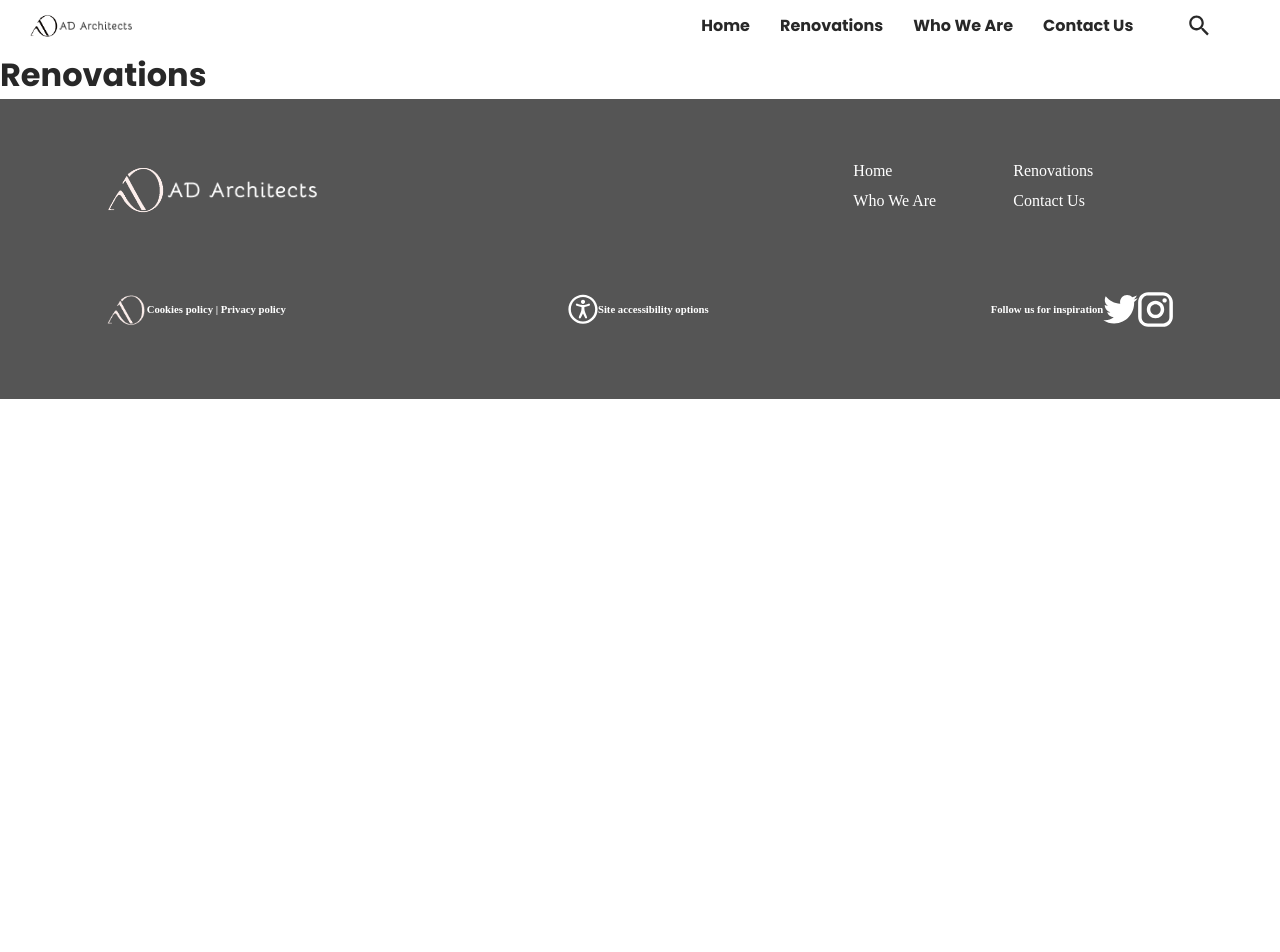
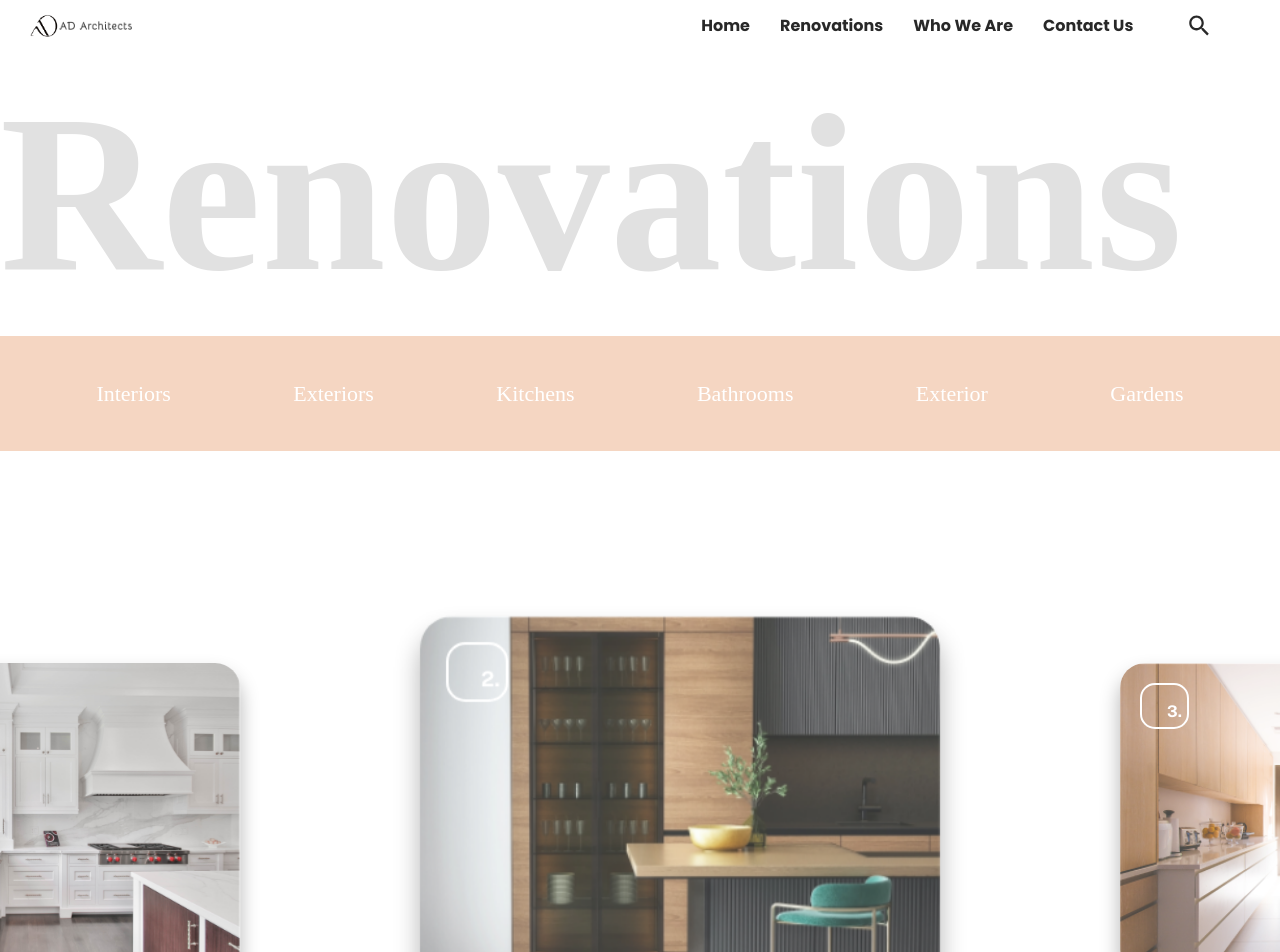
Before and after one commit to EDGI9/ad-architect-app, a React (Vite) app: page /ad-architect-app/renovations in a window 1280 px wide. Shown: the top 952 px of the page. Before the commit the page ends 800 px from the top, so only its background shows below. Built offline with nearby package versions, Linux system fonts and the light colour scheme; a web font is replaced by a local one.

Commit message:
Creation of base page for renovations page

```diff
--- a/src/views/Renovations.tsx
+++ b/src/views/Renovations.tsx
@@ -1,7 +1,42 @@
+import { useState , useEffect} from 'react';
+import {Images} from "../interfaces/Image.d";
+import { PageTitle } from "../components/PageTitle/PageTitle";
+import { SubNavBar } from "../components/SubNavBar/SubNavBar";
+import { CarrouselBig } from "../components/CarrouselBig/CarrouselBig";
+import { CarrouselSmall } from "../components/CarrouselSmall/CarrouselSmall";
+import { CarrouselDetail } from "../components/CarrouselDetail/CarrouselDetail";
+import { slider } from "../__mock__/slider";
+
 export function Renovations(): JSX.Element {
+    const subNavBarLinks = ['Interiors', 'Exteriors', 'Kitchens', 'Bathrooms', 'Exterior', 'Gardens'];
+    const image: Images.Image = {src:'', name:'', text:{title:'', description:''}}// Figure out cleaner way of doing this
+    let [currentImage, setCurrentImage] = useState(image);
+
+    const updateCurrentImage = (image: Images.Image) => {
+        setCurrentImage(image)
+    }
+
+    useEffect( ()=> {
+        setCurrentImage(slider.big_slider[0])
+    } , [])
+
 
     return (
-        <h1>Renovations</h1>
+        <div>
+            <section className="flex justify-start my-16 text-sm">
+                <PageTitle text="Renovations"/>
+            </section>
+            <SubNavBar items={subNavBarLinks}></SubNavBar>
+            <section className="mt-28">
+                <CarrouselBig slides={slider.big_slider}></CarrouselBig>
+            </section>
+            <section className="flex justify-center mt-28">
+                <CarrouselDetail image={currentImage} text={currentImage.text}></CarrouselDetail>
+            </section>
+            <section className="mt-28">
+                <CarrouselSmall slides={slider.small_slider} onClick={updateCurrentImage}></CarrouselSmall>
+            </section>
+        </div>
     )
 
 }
```
